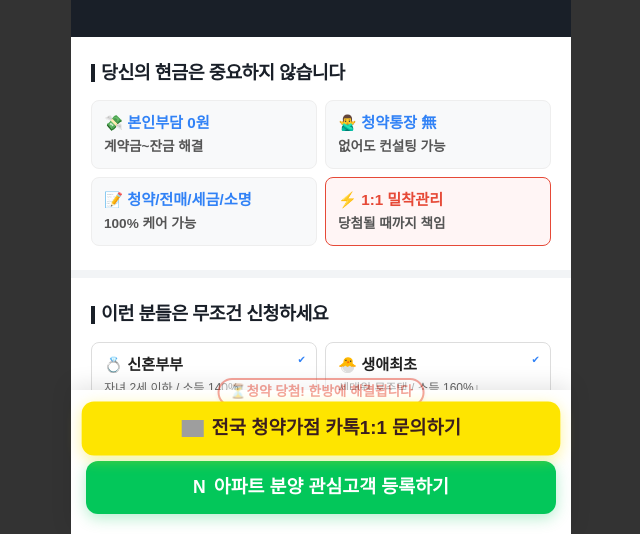
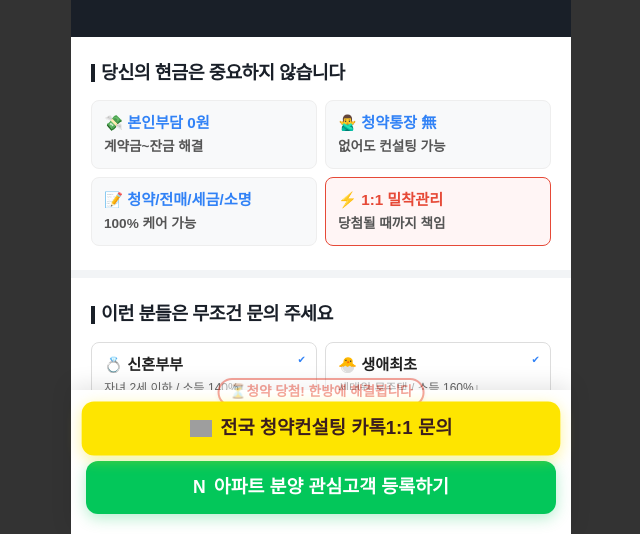
Before and after one commit to jywj2026-design/apt-landing, a plain HTML site: page index.html in a window 1280 px wide. Shown: the part 266-800 px from the top of the page, without its empty margins (319-959 px from the left). Drawn offline with Linux system fonts and the light colour scheme; grey boxes are pictures that could not be loaded; a web font is replaced by a local one.

```diff
--- a/index.html
+++ b/index.html
@@ -175,7 +175,7 @@
         </section>
 
         <section>
-            <h2>이런 분들은 무조건 신청하세요</h2>
+            <h2>이런 분들은 무조건 문의 주세요</h2>
             <div class="grid-2 target-grid-container">
                 <div class="target-item"><h3>💍 신혼부부</h3><p>자녀 2세 이하 / 소득 140%↓</p></div>
                 <div class="target-item"><h3>🐣 생애최초</h3><p>세대원 무주택 / 소득 160%↓</p></div>
@@ -218,8 +218,8 @@
     <div class="sticky-btn">
         <span class="blink-text">⏳청약 당첨! 한방에 해결됩니다 </span>
         <a href="https://open.kakao.com/o/sXXXXXXXX" class="btn-kakao">
-            <img src="https://open.kakao.com/o/s1uKhOei" width="22" alt="카톡">
-            전국 청약가점 카톡1:1 문의하기
+            <img src="https://open.kakao.com/o/s1uKhOei" width="22" alt="">
+            전국 청약컨설팅 카톡1:1 문의
         </a>
         <a href="https://naver.me/57QqTQ2n" class="btn-naver">
             <span style="font-weight:900; font-size:1.1rem;">N</span>
```
